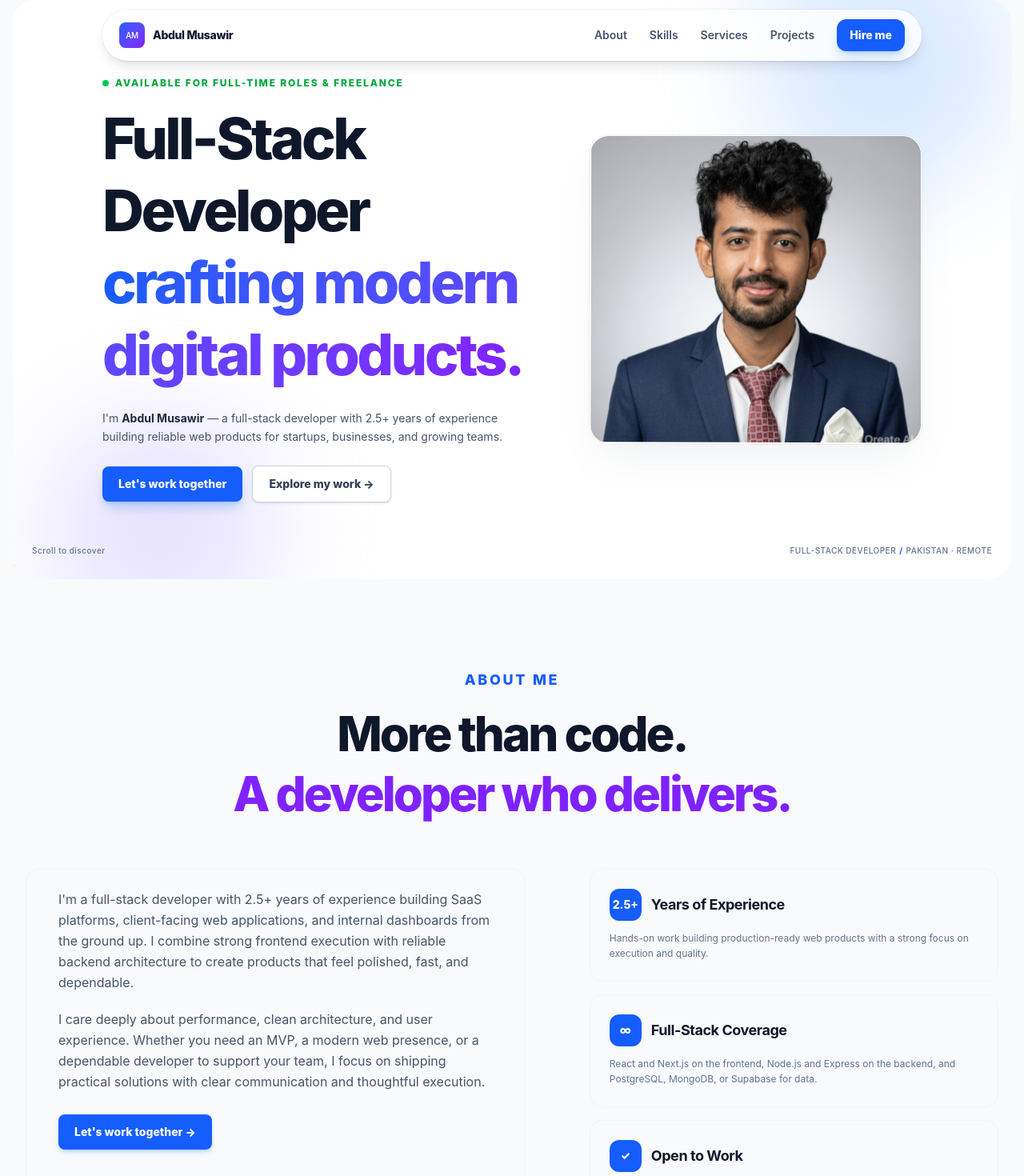
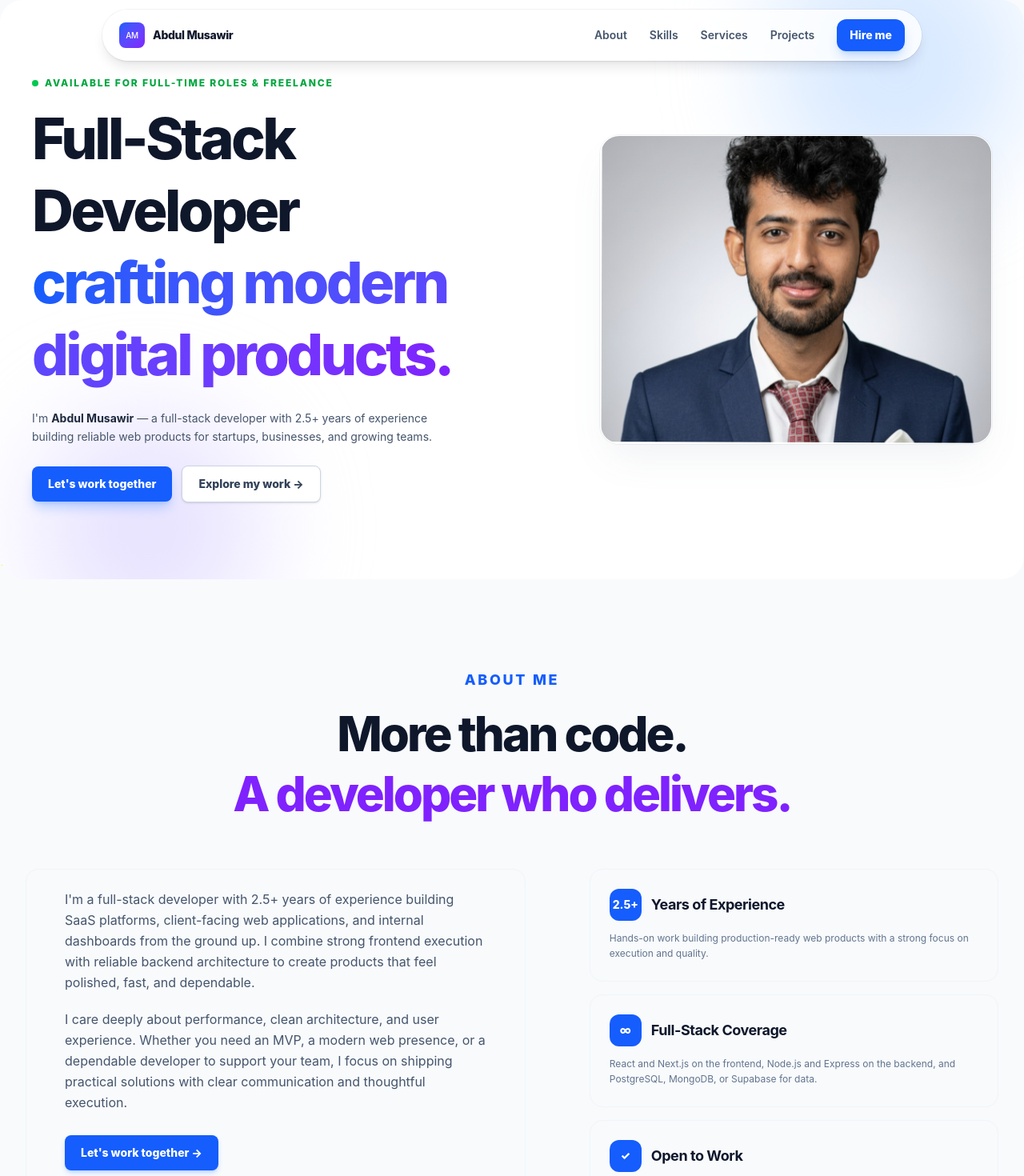
Before and after one commit to musawir696/personal_website, a React (Vite) app: page / in a window 1280 px wide. Shown: the top 1470 px of the page at 80% size. Built offline with nearby package versions, Linux system fonts and the light colour scheme.

Commit message:
Update About and Hero components for improved layout and spacing

```diff
--- a/src/components/About.jsx
+++ b/src/components/About.jsx
@@ -34,7 +34,7 @@ export default function About() {
       </div>
 
       <div className="grid gap-8 sm:gap-9 lg:grid-cols-[1.1fr_.9fr] lg:gap-20">
-        <div className="rounded-2xl border border-slate-100 bg-slate-50 px-6 sm:px-8 lg:px-10 py-5 sm:py-6 text-base leading-relaxed text-slate-600">
+        <div className="rounded-2xl border border-slate-100 bg-slate-50 px-8 sm:px-10 lg:px-12 py-5 sm:py-6 text-base leading-relaxed text-slate-600">
           <p>
             I&apos;m a full-stack developer with 2.5+ years of experience building SaaS platforms, client-facing web applications, and internal dashboards from the ground up. I combine strong frontend execution with reliable backend architecture to create products that feel polished, fast, and dependable.
           </p>
--- a/src/components/Hero.jsx
+++ b/src/components/Hero.jsx
@@ -4,13 +4,13 @@ export default function Hero() {
   return (
     <section
       id="home"
-      className="relative mx-0 overflow-hidden bg-white px-3 py-12 sm:mx-3 sm:px-6 sm:py-20 lg:mx-4 lg:px-8 lg:py-24 rounded-none sm:rounded-[28px]"
+      className="relative mx-0 overflow-hidden bg-white px-6 py-12 sm:mx-0 sm:px-8 sm:py-20 lg:mx-0 lg:px-10 lg:py-24 rounded-none sm:rounded-[28px]"
     >
       <div className="absolute inset-0 bg-linear-to-b from-white/45 via-transparent to-white/20 pointer-events-none" />
       <div className="absolute -top-20 right-0 h-64 w-64 sm:h-80 sm:w-80 rounded-full bg-blue-200/60 blur-3xl pointer-events-none" />
       <div className="absolute -bottom-20 left-10 h-56 w-56 sm:h-72 sm:w-72 rounded-full bg-violet-200/70 blur-3xl pointer-events-none" />
 
-      <div className="relative z-10 mx-auto grid w-full max-w-5xl gap-6 sm:gap-12 lg:grid-cols-[1.15fr_0.85fr] lg:items-center">
+      <div className="relative z-10 mx-auto grid w-full gap-6 sm:gap-12 lg:grid-cols-[1.15fr_0.85fr] lg:items-center">
         <div className="w-full text-center lg:text-left">
 
           {/* Availability badge */}
@@ -66,14 +66,7 @@ export default function Hero() {
         </div>
       </div>
 
-      <div className="absolute right-6 bottom-7 left-6 z-10 hidden justify-between text-[10px] font-medium tracking-wider text-slate-500 lg:flex">
-        <span>Scroll to discover</span>
-        <span>
-          FULL-STACK DEVELOPER
-          <b className="px-1 text-blue-600">/</b>
-          PAKISTAN · REMOTE
-        </span>
-      </div>
+
     </section>
   )
 }
```
